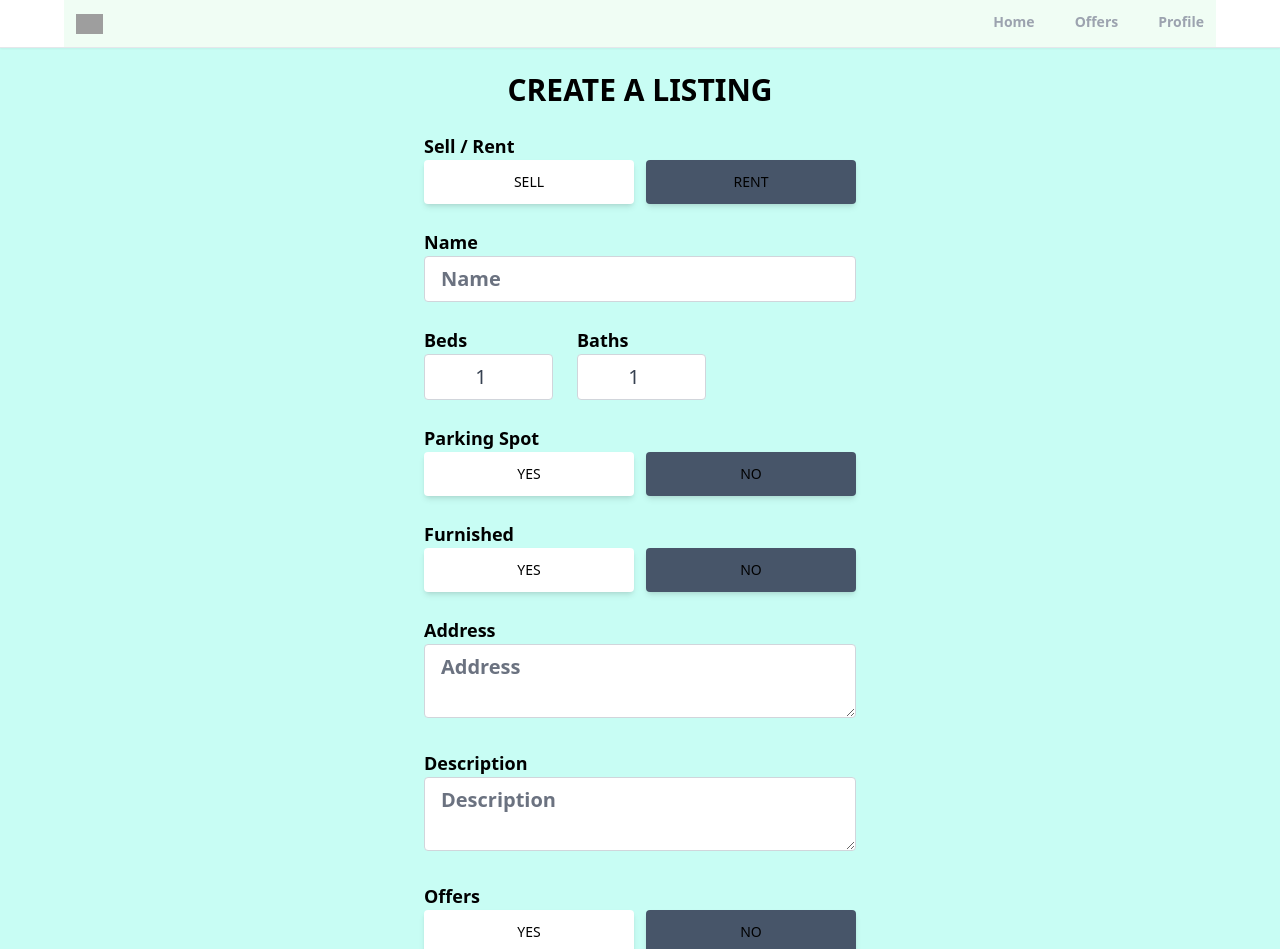
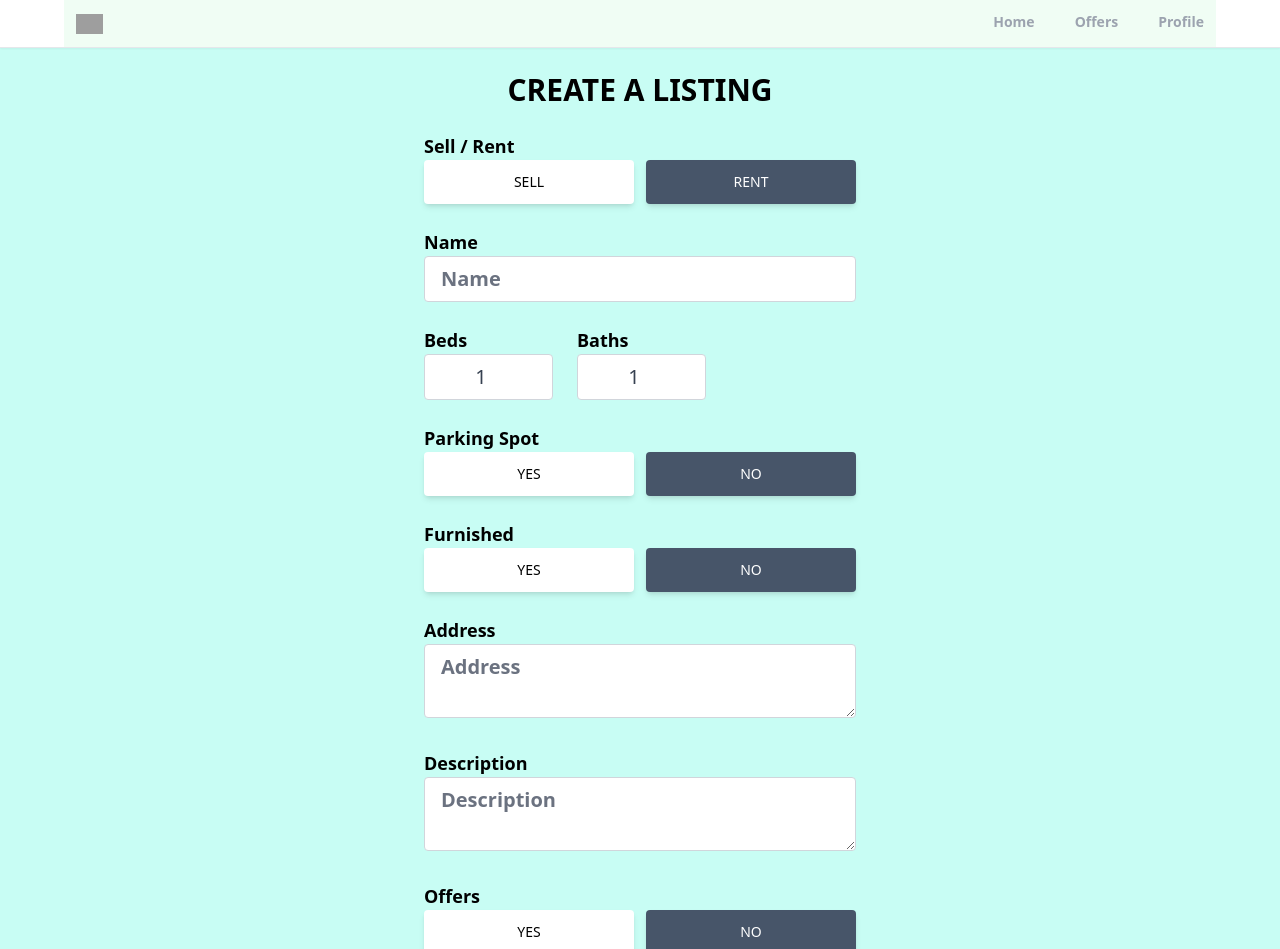
Before and after one commit to FaizanSurani/realtor-clone-react, a React (Vite) app: page /create-listing in a window 1280 px wide. Shown: the top 949 px of the page. Built offline with nearby package versions, Linux system fonts and the light colour scheme; no server answers; sample sign-in values are in the browser's storage; grey boxes are pictures that could not be loaded.

Commit message:
Add a functionality to create a listing component

```diff
--- a/src/App.jsx
+++ b/src/App.jsx
@@ -25,7 +25,9 @@ function App() {
           <Route path="/sign-up" element={<SignUp />} />
           <Route path="/forgot-password" element={<ForgotPassword />} />
           <Route path="/offers" element={<Offers />} />
-          <Route path="/create-listing" element={<CreateListing />} />
+          <Route path="/create-listing" element={<PrivateRoute />}>
+            <Route path="/create-listing" element={<CreateListing />} />
+          </Route>
         </Routes>
       </Router>
       <ToastContainer
--- a/src/pages/CreateListing.jsx
+++ b/src/pages/CreateListing.jsx
@@ -30,10 +30,27 @@ export default function CreateListing() {
   } = formData;
 
   function onChange(e) {
-    setFormData((prevState) => ({
-      ...prevState,
-      [e.target.id]: e.target.value,
-    }));
+    let boolean = null;
+    if (e.target.value === "true") {
+      boolean = true;
+    }
+    if (e.target.value === "false") {
+      boolean = false;
+    }
+
+    if (e.target.files) {
+      setFormData((prevState) => ({
+        ...prevState,
+        images: e.target.files,
+      }));
+    }
+
+    if (!e.target.files) {
+      setFormData((prevState) => ({
+        ...prevState,
+        [e.target.id]: boolean ?? e.target.value,
+      }));
+    }
   }
 
   return (
@@ -50,9 +67,9 @@ export default function CreateListing() {
             ${
               type === "rent"
                 ? "bg-white text-black"
-                : "bg-slate-600 text-black"
+                : "bg-slate-600 text-white"
             }`}
-            id="sell"
+            id="type"
             value="sale"
             onClick={onChange}>
             Sell
@@ -63,9 +80,9 @@ export default function CreateListing() {
             ${
               type === "sale"
                 ? "bg-white text-black"
-                : "bg-slate-600 text-black"
+                : "bg-slate-600 text-white"
             }`}
-            id="rent"
+            id="type"
             value="rent"
             onClick={onChange}>
             Rent
@@ -120,7 +137,7 @@ export default function CreateListing() {
             id="parking"
             value={true}
             className={`mr-3 px-7 py-3 font-medium text-sm uppercase shadow-md rounded hover:shadow-lg focus:shadow-lg active:shadow-lg transition duration-150 ease-in-out w-full
-            ${!parking ? "bg-white text-black" : "bg-slate-600 text-black"}`}
+            ${!parking ? "bg-white text-black" : "bg-slate-600 text-white"}`}
             onClick={onChange}>
             Yes
           </button>
@@ -129,7 +146,7 @@ export default function CreateListing() {
             id="parking"
             value={false}
             className={`m1-3 px-7 py-3 font-medium text-sm uppercase shadow-md rounded hover:shadow-lg focus:shadow-lg active:shadow-lg transition duration-150 ease-in-out w-full
-            ${parking ? "bg-white text-black" : "bg-slate-600 text-black"}`}
+            ${parking ? "bg-white text-black" : "bg-slate-600 text-white"}`}
             onClick={onChange}>
             No
           </button>
@@ -139,7 +156,7 @@ export default function CreateListing() {
           <button
             type="button"
             className={`mr-3 px-7 py-3 font-medium text-sm uppercase shadow-md rounded hover:shadow-lg focus:shadow-lg active:shadow-lg transition duration-150 ease-in-out w-full
-            ${!furnished ? "bg-white text-black" : "bg-slate-600 text-black"}`}
+            ${!furnished ? "bg-white text-black" : "bg-slate-600 text-white"}`}
             id="furnished"
             value={true}
             onClick={onChange}>
@@ -148,7 +165,7 @@ export default function CreateListing() {
           <button
             type="button"
             className={`m1-3 px-7 py-3 font-medium text-sm uppercase shadow-md rounded hover:shadow-lg focus:shadow-lg active:shadow-lg transition duration-150 ease-in-out w-full
-            ${furnished ? "bg-white text-black" : "bg-slate-600 text-black"}`}
+            ${furnished ? "bg-white text-black" : "bg-slate-600 text-white"}`}
             id="furnished"
             value={false}
             onClick={onChange}>
@@ -184,7 +201,7 @@ export default function CreateListing() {
           <button
             type="button"
             className={`mr-3 px-7 py-3 font-medium text-sm uppercase shadow-md rounded hover:shadow-lg focus:shadow-lg active:shadow-lg transition duration-150 ease-in-out w-full
-            ${!offer ? "bg-white text-black" : "bg-slate-600 text-black"}`}
+            ${!offer ? "bg-white text-black" : "bg-slate-600 text-white"}`}
             id="offer"
             value={true}
             onClick={onChange}>
@@ -193,7 +210,7 @@ export default function CreateListing() {
           <button
             type="button"
             className={`m1-3 px-7 py-3 font-medium text-sm uppercase shadow-md rounded hover:shadow-lg focus:shadow-lg active:shadow-lg transition duration-150 ease-in-out w-full
-            ${offer ? "bg-white text-black" : "bg-slate-600 text-black"}`}
+            ${offer ? "bg-white text-black" : "bg-slate-600 text-white"}`}
             id="offer"
             value={false}
             onClick={onChange}>
```
